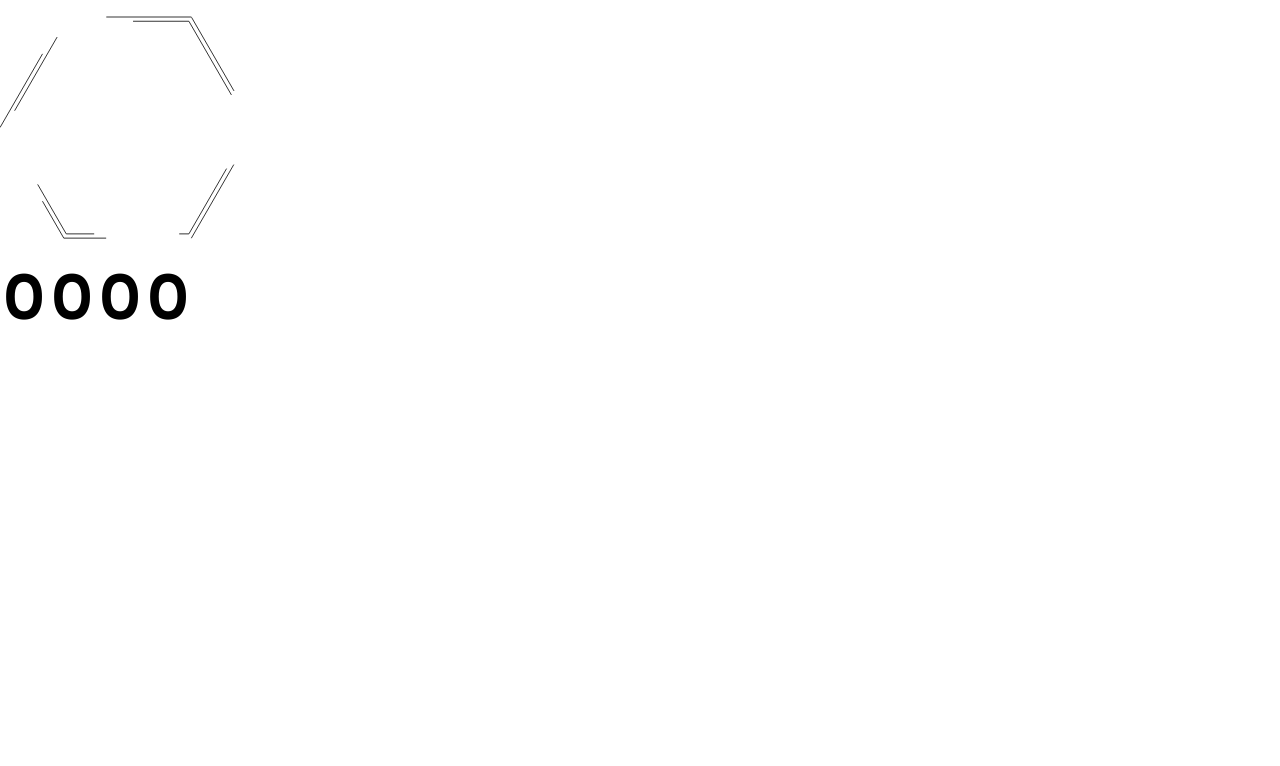
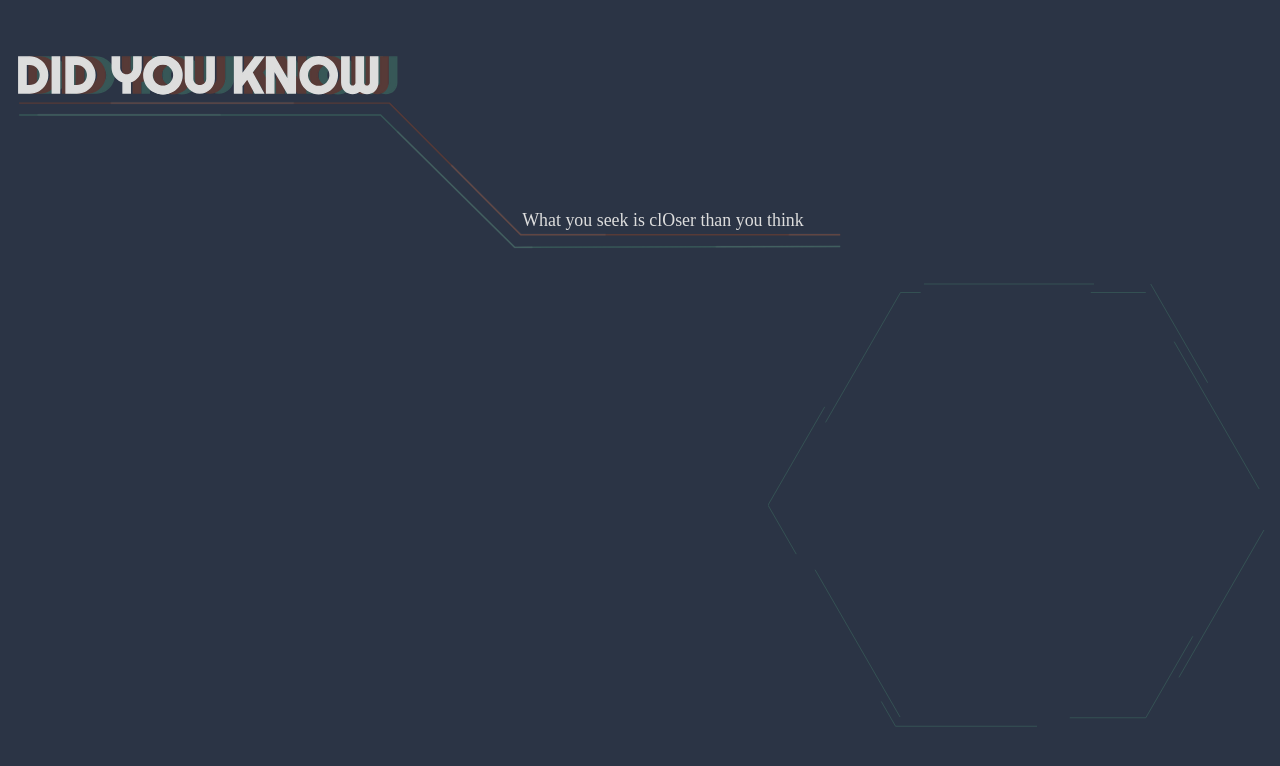
Before and after one commit to huangrkul/puzzle-room, a React app: page / in a window 1280 px wide. Shown: the top 766 px of the page. Built offline with nearby package versions, Linux system fonts and the light colour scheme.

Commit message:
first two challenges complete"

```diff
--- a/src/components/App.js
+++ b/src/components/App.js
@@ -1,6 +1,8 @@
 import React, { useContext, useEffect } from 'react';
+import DidYouKnow from './DidYouKnow';
 import NumbersClue from './NumbersClue';
 import NumbersInput from './NumbersInput';
+import GuessCups from './GuessCups';
 import { store } from './store.js';
 
 const App = () => {
@@ -19,6 +21,9 @@ const App = () => {
   }
 
   useEffect(() => {
+  }, [globalState.state.renderCode])
+
+  useEffect(() => {
     generateClueOne();
   }, [])
 
@@ -26,8 +31,10 @@ const App = () => {
     <div>
       <header></header>
       <main>
+        <DidYouKnow />
         <NumbersClue />
         <NumbersInput />
+        <GuessCups />
       </main>
       <footer></footer>
     </div>
--- /dev/null
+++ b/src/components/DidYouKnow.js
@@ -0,0 +1,50 @@
+import React, { useEffect, useContext } from 'react';
+import { store } from './store.js';
+import { setAni } from '../js/snippets.js';
+
+const DidYouKnow = () => {
+
+  const globalState = useContext(store);
+  const { dispatch } = globalState;
+  let timer;
+
+  const startSequence = () => {
+    document.querySelector('.did-you-know-svg').classList.remove('hide');
+    setAni('.did-you-know-svg polyline:first-of-type',100, 'polyline-animate');
+    setAni('.did-you-know-svg polyline:nth-of-type(2)', 200, 'polyline-animate');
+    setAni('.did-you-know-svg text:nth-child(2)', 300, 'title-pos2');
+    setAni('.did-you-know-svg text:nth-child(1)', 400, 'title-pos3');
+    setAni('.did-you-know-svg .title-subhead', 1600, 'title-subhead-animate');
+    setAni('.did-you-know-svg polyline:nth-of-type(3)', 1600, 'polyline-animate-infinite');
+    setAni('.did-you-know-svg polyline:last-of-type', 2000, 'polyline-animate-infinite');
+  }
+
+  const handleO = () => {
+    setAni('.did-you-know-svg text:nth-child(4)', 0, 'title-o-animate');
+    timer = setTimeout(() => {
+      dispatch({type: 'renderCode', payload: true});
+    }, 1500)
+  }
+
+  useEffect(() => {
+    startSequence();
+  },[])
+
+  return (
+    <section>
+      <svg className="did-you-know-svg hide" xmlns="http://www.w3.org/2000/svg" viewBox="0 0 870 135">
+        <text className="title-font title title-pos">DID YOU KNOW</text>
+        <text className="title-font title title-pos">DID YOU KNOW</text>
+        <text className="title-font title title-pos">DID YOU KNOW</text>
+        <text onClick={handleO} className="title-font title title-o">O</text>
+        <text className="base-font title-subhead">What you seek is clOser than you think</text>
+        <polyline className="" points="13 35.43 264.76 35.43 353.88 124.84 571.12 124.84"/>
+        <polyline className="" points="13 43.43 258.65 43.43 349.78 133.49 571.12 132.84"/>
+        <polyline className="" points="13 35.43 264.76 35.43 353.88 124.84 571.12 124.84"/>
+        <polyline className="" points="13 43.43 258.65 43.43 349.78 133.49 571.12 132.84"/>
+      </svg>
+    </section>
+  );
+}
+
+export default DidYouKnow;
--- /dev/null
+++ b/src/components/GuessCups.js
@@ -0,0 +1,17 @@
+import React, { useEffect, useContext } from 'react';
+import { store } from './store.js';
+
+const GuessCups = () => {
+
+  const globalState = useContext(store);
+
+  useEffect(() => {
+  })
+
+  return (
+    <section>
+    </section>
+  );
+}
+
+export default GuessCups;
--- a/src/components/NumbersClue.js
+++ b/src/components/NumbersClue.js
@@ -9,7 +9,7 @@ const NumbersClue = () => {
   })
 
   return (
-    <section>
+    <section className="clue-numbers">
       <svg className="clue-numbers-svg" xmlns="http://www.w3.org/2000/svg" viewBox="0 0 301 301">
         <path className="clue-numbers-outline" d="M222.11,25l72.12,125L222.11,275H77.89L5.77,150,77.89,25H222.11M225,20H75L0,150,75,280H225l75-130L225,20Z"/>
         <text className="title-font num pos1">{globalState.state.clueOneCode[0]}</text>
--- a/src/components/NumbersInput.js
+++ b/src/components/NumbersInput.js
@@ -13,7 +13,8 @@ const NumbersInput = () => {
     const check = `${state.inputNum1}${state.inputNum2}${state.inputNum3}${state.inputNum4}`;
     const answer = `${state.clueOneCode[0]}${state.clueOneCode[1]}${state.clueOneCode[2]}${state.clueOneCode[3]}`;
     if(check === answer){
-      console.log('yay');
+      clearTimeout(timer);
+      document.querySelector('.numbers-input-container ul').style.color = '#ddd';
     }
   }
 
@@ -58,11 +59,15 @@ const NumbersInput = () => {
 
   useEffect(() => {
     checkCode();
+    return(() => {
+      clearTimeout(timer);
+    })
   },[state.inputNum1, state.inputNum2, state.inputNum3, state.inputNum4])
 
   return (
-    <section className="numbers-input-container">
+    <section className={`numbers-input-container ${globalState.state.renderCode ? '' : 'numbers-input-hide'}`}>
       <ul>
+        <li></li>
         <li id="num1" onClick={nextNum}>{globalState.state.inputNum1}</li>
         <li id="num2" onClick={nextNum}>{globalState.state.inputNum2}</li>
         <li id="num3" onClick={nextNum}>{globalState.state.inputNum3}</li>
--- a/src/components/store.js
+++ b/src/components/store.js
@@ -2,6 +2,7 @@ import React, {createContext, useReducer} from 'react';
 
 const initialState = {
   clueOneCode: [],
+  renderCode: false,
   inputNum1: 0,
   inputNum2: 0,
   inputNum3: 0,
@@ -16,6 +17,8 @@ const StateProvider = ( { children } ) => {
     switch(action.type) {
       case 'clueOne':
         return {...state, clueOneCode: action.payload};
+      case 'renderCode':
+        return {...state, renderCode: action.payload};
       case 'inputNum1':
         return {...state, inputNum1: action.payload};
       case 'inputNum2':
--- /dev/null
+++ b/src/styles/did-you-know.scss
@@ -0,0 +1,164 @@
+.did-you-know-svg {
+  margin-top: 4vw;
+  width: 100%;
+  transition: opacity 600ms ease-out;
+}
+
+.did-you-know-svg .title {
+  font-size: 218%;
+}
+
+.did-you-know-svg .title-pos {
+  stroke: $site-white;
+  fill: $site-white;
+  transform: translate(1.2%, 21%);
+}
+
+.did-you-know-svg .title-o {
+  stroke: $site-white;
+  fill: $site-white;
+  transform: translate(11.2%, 21%);
+  transition: stroke-width 300ms ease;
+  cursor: pointer;
+}
+
+.did-you-know-svg .title-o:hover {
+  stroke-width: 3;
+}
+
+.title-o-animate {
+  animation: title-o-animate 2000ms ease-in-out;
+  animation-fill-mode: forwards;
+}
+
+@keyframes title-o-animate {
+  0% {
+    transform: translate(11.2%, 21%);
+  }
+  49% {
+    transform: translate(11.2%, 80%);
+
+  }
+  50% {
+    transform: translate(11.2%, 80%);
+  }
+  100% {
+    transform: translate(-50%, 80%);
+  }
+}
+
+.title-pos2 {
+  animation: title-pos2 600ms ease-out;
+  animation-fill-mode: forwards;
+}
+
+@keyframes title-pos2 {
+  0% {
+    stroke: $site-white;
+    fill: $site-white;
+    transform: translate(1.2%, 21%);
+  }
+  100% {
+    stroke: $site-red;
+    fill: $site-red;
+    transform: translate(2%, 21%);
+  }
+}
+
+.title-pos3 {
+  animation: title-pos3 600ms ease-out;
+  animation-fill-mode: forwards;
+}
+
+@keyframes title-pos3 {
+  0% {
+    stroke: $site-white;
+    fill: $site-white;
+    transform: translate(1.2%, 21%);
+  }
+  100% {
+    stroke: $site-green;
+    fill: $site-green;
+    transform: translate(2.7%, 21%);
+  }
+}
+
+.did-you-know-svg .title-subhead {
+  fill: transparent;
+  font-size: 76%;
+  transform: translate(40.8%, 150%);
+  overflow: hidden;
+}
+
+.title-subhead-animate {
+  animation: title-subhead-animate 800ms ease-out;
+  animation-fill-mode: forwards;
+}
+
+@keyframes title-subhead-animate {
+  0% {
+    fill: transparent;
+    transform: translate(40.8%, 92%);
+  }
+  100% {
+    fill: $site-white;
+    transform: translate(40.8%, 88%);
+  }
+}
+
+.did-you-know-svg polyline{
+  fill: transparent;
+  stroke-width: 1;
+  stroke-dasharray:  100%;
+  stroke-dashoffset: 100%;
+}
+
+.did-you-know-svg polyline:first-of-type {
+  stroke: $site-red;
+}
+
+.did-you-know-svg polyline:nth-of-type(2) {
+  stroke: $site-green;
+}
+
+.polyline-animate {
+  animation: polyline-animate 2000ms ease-in-out;
+  animation-fill-mode: forwards;
+}
+
+@keyframes polyline-animate {
+  0% {
+    stroke-dashoffset: 100%;
+  }
+  100% {
+    stroke-dashoffset: 0%;
+  }
+}
+
+.did-you-know-svg polyline:nth-of-type(3), .did-you-know-svg polyline:last-of-type {
+  opacity: 0;
+  stroke-dasharray:  20%;
+  stroke-dashoffset: 100%;
+  stroke: $site-white;
+}
+
+.polyline-animate-infinite {
+  animation: polyline-animate-infinite 5000ms linear;
+  animation-iteration-count: infinite;
+  animation-delay: 2000ms;
+}
+
+@keyframes polyline-animate-infinite {
+  0% {
+    opacity: 0;
+    stroke-dashoffset: 100%;
+  }
+  50% {
+    opacity: 0.2;
+    stroke-dashoffset: 50%;
+  }
+  100%{
+    opacity: 0;
+    stroke-dashoffset: 0%;
+  }
+}
--- a/src/styles/index.scss
+++ b/src/styles/index.scss
@@ -1,13 +1,24 @@
+$site-white:  #dddddd;
+$site-green:  #375757;
+$site-red:    #573A37;
+$site-blue:   #2b3445;
+$site-black:  #222222;
 $title-font: 'Righteous', cursive;
 $base-font: 'Roboto', sans-serif;
 
+@import './did-you-know';
 @import './numbers-clue.scss';
 @import './numbers-input.scss';
+@import './guess-cups.scss';
 
 * {
   margin: 0;
   padding: 0;
   box-sizing: border-box;
+}
+
+body {
+  background-color: $site-blue;
 }
 
 ul {
--- a/src/styles/numbers-clue.scss
+++ b/src/styles/numbers-clue.scss
@@ -1,14 +1,20 @@
+.clue-numbers {
+  position: relative;
+  display: flex;
+  justify-content: flex-end;
+}
+
 .clue-numbers-svg {
-  width: 20vw;
-  height: 20vw;
-  stroke: #999;
+  width: 40%;
+  height: 40%;
+  stroke: $site-green;
   stroke-width: 0.5;
-  font-size: 5vw;
+  font-size: 600%;
   transition: all 600ms ease;
 }
 
 .clue-numbers-svg:hover {
-  stroke: #111;
+  stroke: #666;
   stroke-width: 1;
 }
 
@@ -31,16 +37,16 @@
 .clue-numbers-svg .num {
  fill: transparent;
  opacity: 0;
- transition: all 2500ms ease-in-out;
- stroke-dasharray: 200%;
- stroke-dashoffset: 200%;
+ transition: all 2000ms ease-in-out;
+ stroke-dasharray: 120%;
+ stroke-dashoffset: 120%;
  cursor: pointer;
 }
 
 .clue-numbers-svg .num:hover {
  opacity: 1;
  stroke-dashoffset: 0%;
- // fill: #777;
+ stroke: $site-green;
 }
 
 .clue-numbers-svg .pos1 {
--- a/src/styles/numbers-input.scss
+++ b/src/styles/numbers-input.scss
@@ -1,15 +1,28 @@
+.numbers-input-container {
+  position: relative;
+  top: -30vw;
+  width: 20vw;
+  transition: all 500ms ease-out;
+}
+
+.numbers-input-hide {
+  transform: translateX(-100%);
+}
+
 .numbers-input-container ul {
-  width: 15vw;
+  background-color: $site-red;
   text-align: center;
   display: flex;
   font-family: $title-font;
   font-size: 5vw;
+  color: $site-black;
   overflow: hidden;
+  transition: color 1000ms ease;
 }
 
 .numbers-input-container ul li{
   cursor: pointer;
-  flex: 0 0 25%;
+  flex: 0 0 20%;
 }
 
 .input-number-exit {
```
Also changed, not shown: src/styles/guess-cups.scss (added).
